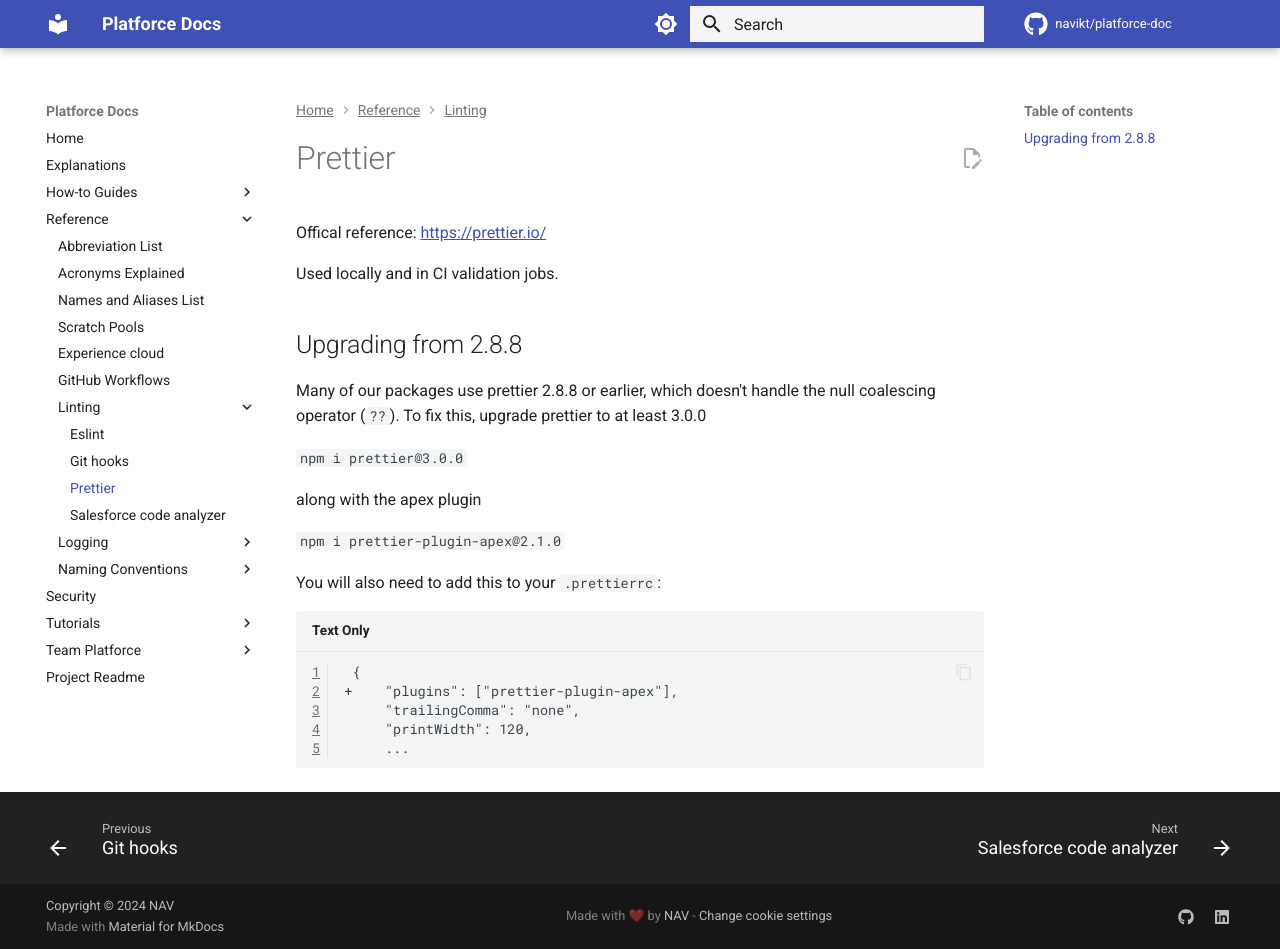
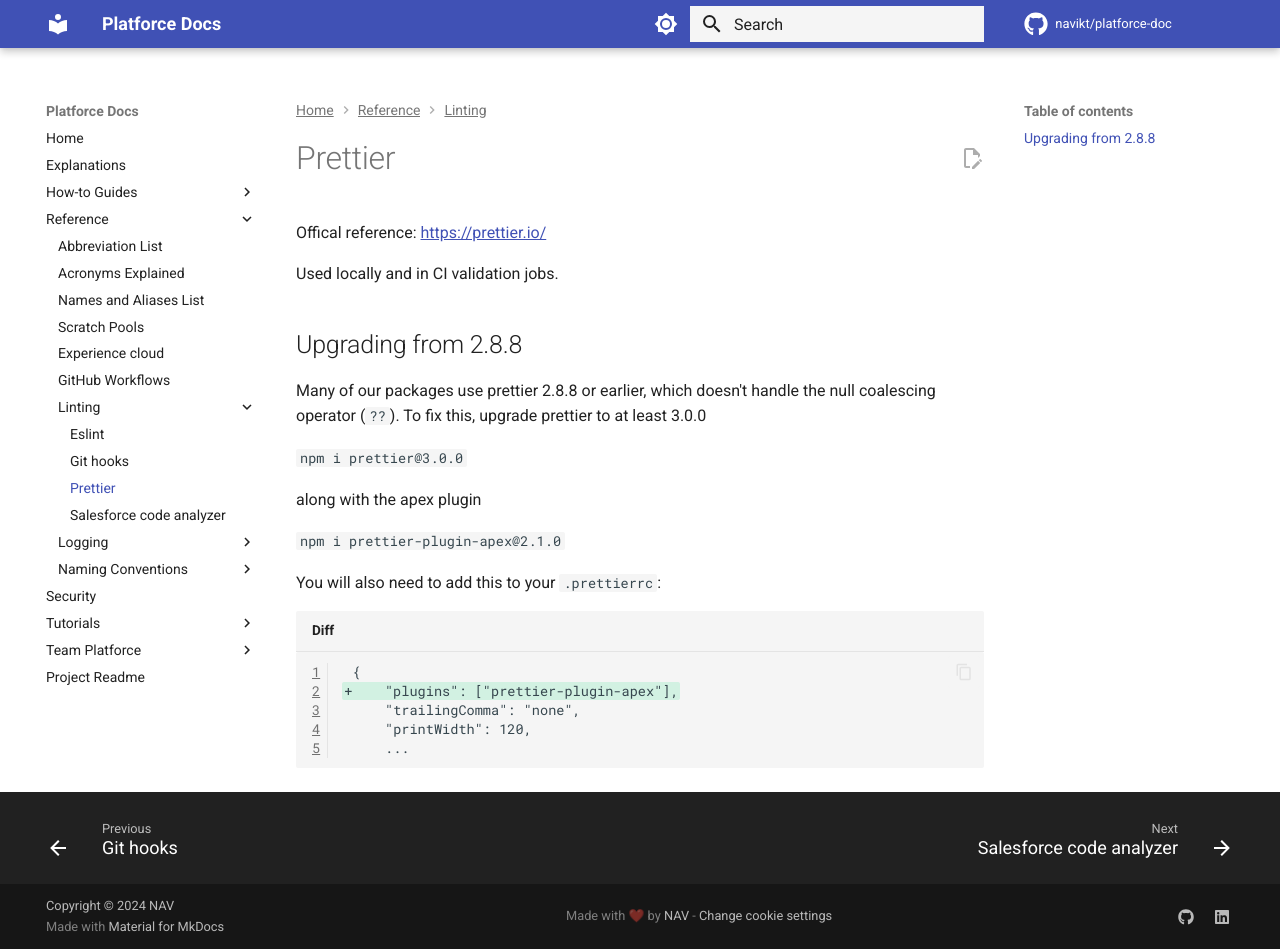
Before and after one commit to navikt/platforce-doc, an MkDocs documentation site: the page built from docs/reference/linting/prettier.md, in a window 1280 px wide and 949 px high. Built offline with MkDocs 1.6.1 and Material for MkDocs 9.7.7, drawn with Linux system fonts in a browser that asks for light colours; comment, search, counter and statistics services are not loaded.

Commit message:
add cool highlighting effect

````diff
--- a/docs/reference/linting/prettier.md
+++ b/docs/reference/linting/prettier.md
@@ -1,7 +1,6 @@
 # Prettier
 
 Offical reference: <https://prettier.io/>
-
 
 Used locally and in CI validation jobs.
 
@@ -17,7 +16,7 @@
 
 You will also need to add this to your `.prettierrc`:
 
-```
+```diff
  {
 +    "plugins": ["prettier-plugin-apex"],
      "trailingComma": "none",
````
